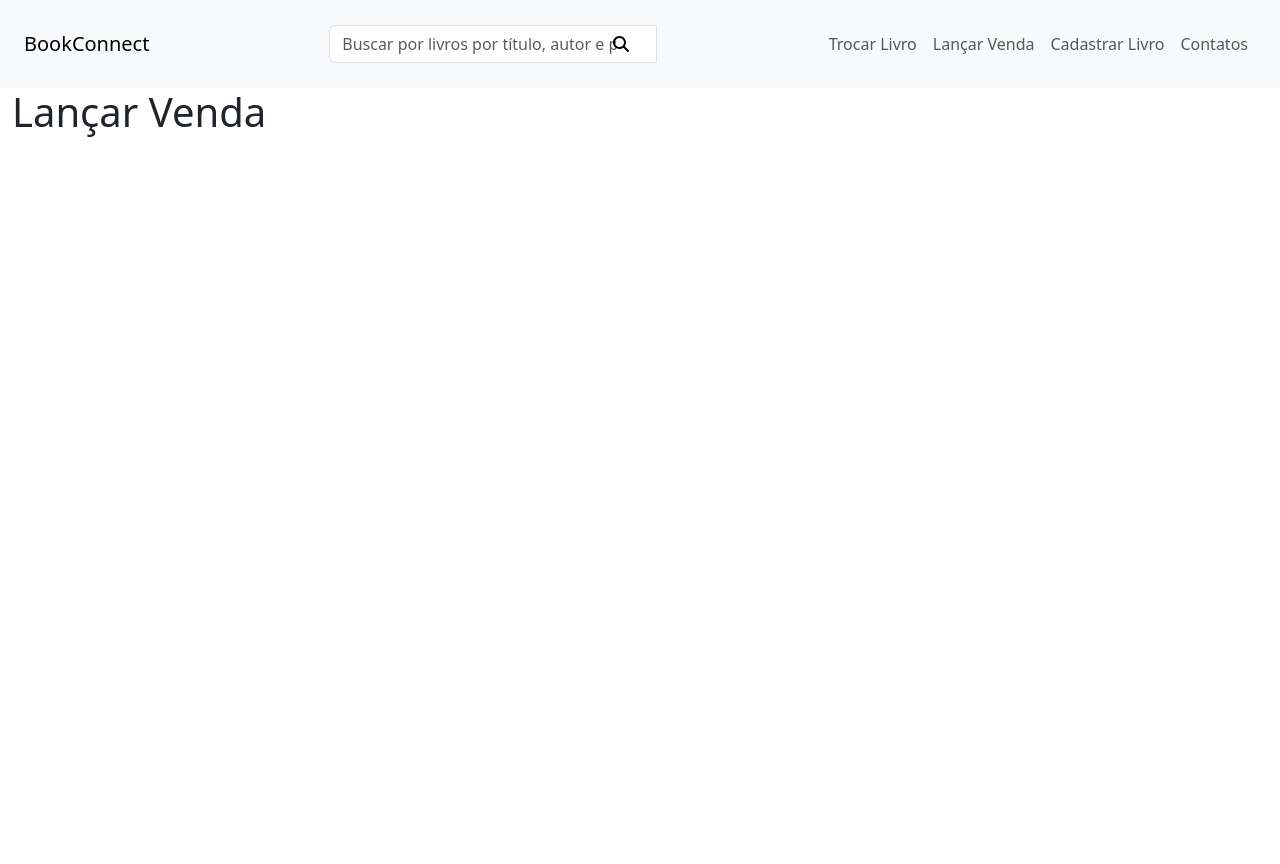
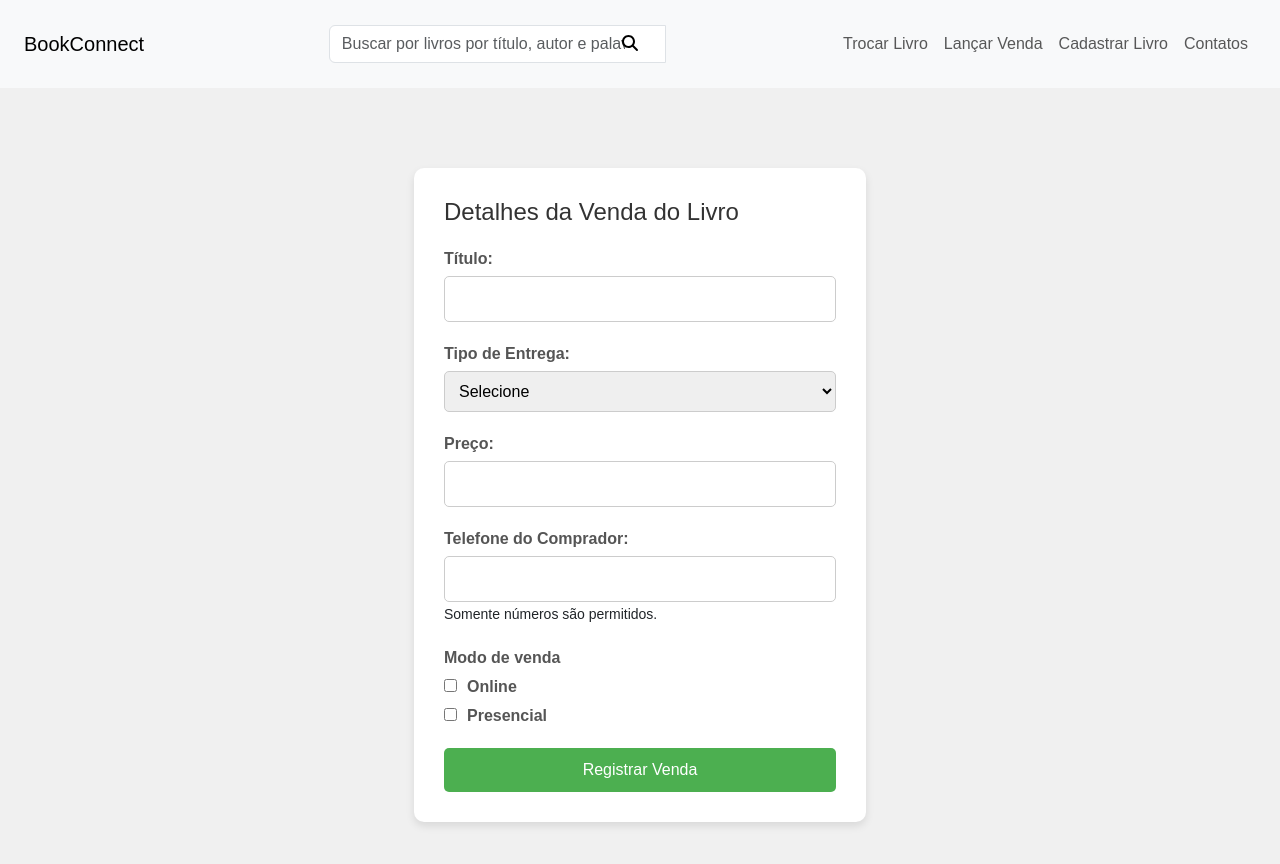
Before and after one commit to RafaelMarotta/book-connect-front, a Next.js app: page /livros/vendas in a window 1280 px wide. Shown: the top 864 px of the page. Before the commit the page ends 800 px from the top, so only its background shows below. Built offline with nearby package versions, Linux system fonts and the light colour scheme.

Commit message:
subindo tela vendas

```diff
--- /dev/null
+++ b/src/pages/livros/App.css
@@ -0,0 +1,181 @@
+body {
+  font-family: 'Arial', sans-serif;
+  margin: 0;
+  padding: 0;
+  box-sizing: border-box;
+  background-color: #f0f0f0;
+}
+
+header {
+  background-color: #4CAF50;
+  color: white;
+  padding: 20px 0;
+  text-align: center;
+}
+
+nav ul {
+  list-style-type: none;
+  padding: 0;
+  margin: 0;
+  display: flex;
+  justify-content: center;
+}
+
+nav ul li {
+  display: inline;
+  margin: 0 15px;
+}
+
+nav ul li a {
+  color: white;
+  text-decoration: none;
+  font-weight: bold;
+}
+
+main {
+  display: flex;
+  justify-content: center;
+  align-items: flex-start;
+  min-height: calc(100vh - 60px);
+  padding: 20px;
+}
+
+.venda {
+  background-color: #ffffff;
+  padding: 30px;
+  border-radius: 10px;
+  box-shadow: 0 4px 8px rgba(0, 0, 0, 0.1);
+  width: 90%;
+  max-width: 800px;
+  margin-top: 40px;
+}
+
+.venda h2 {
+  margin-bottom: 20px;
+  font-size: 24px;
+  color: #333;
+}
+
+.livro-info {
+  margin-bottom: 20px;
+}
+
+.livro-info label {
+  display: block;
+  margin-bottom: 5px;
+  font-weight: bold;
+  color: #555;
+}
+
+.livro-info input,
+.livro-info select {
+  width: 100%;
+  padding: 10px;
+  border: 1px solid #ccc;
+  border-radius: 5px;
+  font-size: 16px;
+}
+
+.livro-info input[type="checkbox"] {
+  width: auto;
+  margin-right: 10px;
+}
+
+.livro-info .checkbox-group {
+  display: flex;
+  flex-direction: column;
+}
+
+.livro-info .checkbox-group label {
+  display: flex;
+  align-items: center;
+  margin-bottom: 10px;
+  font-weight: normal;
+  color: #555;
+}
+
+button[type="submit"] {
+  background-color: #4CAF50;
+  color: white;
+  border: none;
+  border-radius: 5px;
+  padding: 10px 20px;
+  font-size: 16px;
+  cursor: pointer;
+  transition: background-color 0.3s ease;
+  width: 100%;
+}
+
+button[type="submit"]:hover {
+  background-color: #45a049;
+}
+
+footer {
+  background-color: #4CAF50;
+  color: white;
+  text-align: center;
+  padding: 10px 0;
+  position: fixed;
+  width: 100%;
+  bottom: 0;
+}
+
+.modal {
+  display: flex;
+  align-items: center;
+  justify-content: center;
+  position: fixed;
+  z-index: 1;
+  left: 0;
+  top: 0;
+  width: 100%;
+  height: 100%;
+  overflow: auto;
+  background-color: rgba(0,0,0,0.4);
+}
+
+.modal.show {
+  display: flex;
+}
+
+.modal-content {
+  background-color: #ffffff;
+  padding: 20px;
+  border-radius: 10px;
+  box-shadow: 0 4px 8px rgba(0, 0, 0, 0.2);
+  width: 80%;
+  max-width: 400px; /* Ajuste o tamanho máximo do modal aqui */
+  position: relative;
+}
+
+
+.close {
+  position: absolute;
+  top: 10px;
+  right: 20px;
+  font-size: 24px;
+  font-weight: bold;
+  color: #aaa;
+  cursor: pointer;
+}
+
+.close:hover {
+  color: #000;
+}
+
+.modal-info {
+  margin-bottom: 20px;
+}
+
+.modal-info label {
+  display: block;
+  margin-bottom: 5px;
+  font-weight: bold;
+}
+
+.modal-info input {
+  width: 100%;
+  padding: 10px;
+  border: 1px solid #ccc;
+  border-radius: 5px;
+}
--- a/src/pages/livros/vendas.js
+++ b/src/pages/livros/vendas.js
@@ -1,5 +1,154 @@
-export default function Vendas() {
-    return (
-     <h1>Lançar Venda</h1>
-    );
-  }
+import React, { useState } from 'react';
+import './App.css'; // Use caminho relativo
+
+function App() {
+  const [isModalOpen, setIsModalOpen] = useState(false);
+  const [formData, setFormData] = useState({
+    titulo: '',
+    tipoEntrega: '',
+    preco: '',
+    telefone: '',
+    modoVendaOnline: false,
+    modoVendaPresencial: false,
+    endereco: {
+      rua: '',
+      numero: '',
+      cep: '',
+      bairro: '',
+      estado: '',
+      cidade: '',
+    },
+  });
+
+  const handleInputChange = (event) => {
+    const { name, value, checked, type } = event.target;
+    if (name.startsWith('endereco')) {
+      const fieldName = name.split('.')[1];
+      setFormData((prevState) => ({
+        ...prevState,
+        endereco: {
+          ...prevState.endereco,
+          [fieldName]: value,
+        },
+      }));
+    } else if (type === 'checkbox') {
+      setFormData((prevState) => ({
+        ...prevState,
+        [name]: checked,
+      }));
+      if (name === 'modoVendaOnline' && checked) {
+        setIsModalOpen(true);
+      }
+    } else {
+      setFormData((prevState) => ({
+        ...prevState,
+        [name]: value,
+      }));
+    }
+  };
+
+  const handleTelefoneChange = (event) => {
+    const { value } = event.target;
+    const numeroApenas = value.replace(/\D/g, '');
+    setFormData((prevState) => ({
+      ...prevState,
+      telefone: numeroApenas,
+    }));
+  };
+
+  const closeModal = () => {
+    setIsModalOpen(false);
+    setFormData((prevState) => ({
+      ...prevState,
+      modoVendaOnline: false,
+    }));
+  };
+
+  const handleSubmit = (event) => {
+    event.preventDefault();
+    console.log('Form data:', formData);
+  };
+
+  return (
+    <div className="App">
+      <main>
+        <section className="venda">
+          <h2>Detalhes da Venda do Livro</h2>
+          <form onSubmit={handleSubmit}>
+            <div className="livro-info">
+              <label htmlFor="titulo">Título:</label>
+              <input type="text" id="titulo" name="titulo" value={formData.titulo} onChange={handleInputChange} required />
+            </div>
+            <div className="livro-info">
+              <label htmlFor="tipoEntrega">Tipo de Entrega:</label>
+              <select id="tipoEntrega" name="tipoEntrega" value={formData.tipoEntrega} onChange={handleInputChange} required>
+                <option value="">Selecione</option>
+                <option value="presencial">Presencial</option>
+                <option value="correios">Correios</option>
+              </select>
+            </div>
+            <div className="livro-info">
+              <label htmlFor="preco">Preço:</label>
+              <input type="text" id="preco" name="preco" value={formData.preco} onChange={handleInputChange} required />
+            </div>
+            <div className="livro-info">
+              <label htmlFor="telefone">Telefone do Comprador:</label>
+              <input type="text" id="telefone" name="telefone" value={formData.telefone} onChange={handleTelefoneChange} required />
+              <small>Somente números são permitidos.</small>
+            </div>
+            <div className="livro-info checkbox-group">
+              <label>
+              <label htmlFor="telefone">Modo de venda</label>
+                <input type="checkbox" id="modoVendaOnline" name="modoVendaOnline" checked={formData.modoVendaOnline} onChange={handleInputChange} />
+                Online
+              </label>
+              <label>
+                <input type="checkbox" id="modoVendaPresencial" name="modoVendaPresencial" checked={formData.modoVendaPresencial} onChange={handleInputChange} />
+                Presencial
+              </label>
+            </div>
+            <button type="submit">Registrar Venda</button>
+          </form>
+        </section>
+      </main>
+
+      {isModalOpen && (
+        <div id="modal-endereco" className={`modal ${isModalOpen ? 'show' : ''}`} onClick={(event) => event.target.className === 'modal show' && closeModal()}>
+          <div className="modal-content">
+            <span className="close" onClick={closeModal}>&times;</span>
+            <h2>Endereço do Comprador</h2>
+            <form onSubmit={handleSubmit}>
+              <div className="modal-info">
+                <label htmlFor="rua">Nome da Rua:</label>
+                <input type="text" id="rua" name="endereco.rua" value={formData.endereco.rua} onChange={handleInputChange} required />
+              </div>
+              <div className="modal-info">
+                <label htmlFor="numero">Número:</label>
+                <input type="text" id="numero" name="endereco.numero" value={formData.endereco.numero} onChange={handleInputChange} required />
+              </div>
+              <div className="modal-info">
+                <label htmlFor="cep">CEP:</label>
+                <input type="text" id="cep" name="endereco.cep" value={formData.endereco.cep} onChange={handleInputChange} required />
+              </div>
+              <div className="modal-info">
+                <label htmlFor="bairro">Bairro:</label>
+                <input type="text" id="bairro" name="endereco.bairro" value={formData.endereco.bairro} onChange={handleInputChange} required />
+              </div>
+              <div className="modal-info">
+                <label htmlFor="estado">Estado:</label>
+                <input type="text" id="estado" name="endereco.estado" value={formData.endereco.estado} onChange={handleInputChange} required />
+              </div>
+              <div className="modal-info">
+                <label htmlFor="cidade">Cidade:</label>
+                <input type="text" id="cidade" name="endereco.cidade" value={formData.endereco.cidade} onChange={handleInputChange} required />
+              </div>
+              <button type="submit">Salvar Endereço</button>
+            </form>
+          </div>
+        </div>
+      )}
+    </div>
+  );
+}
+
+export default App;
```
